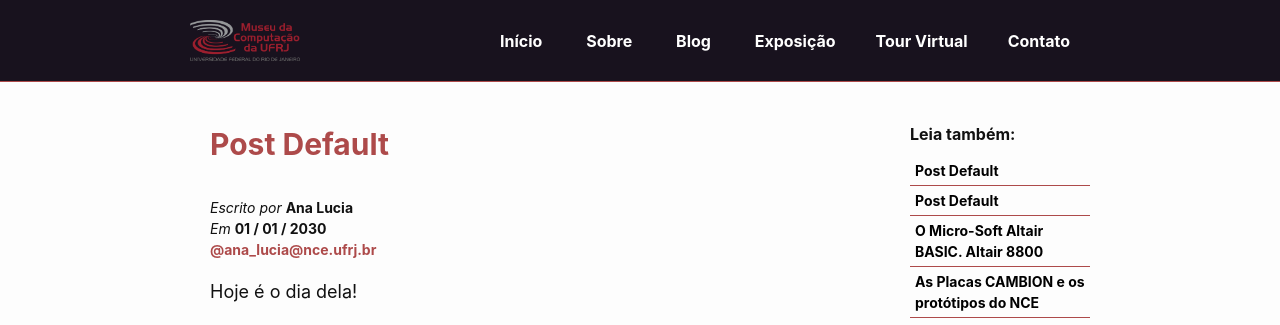
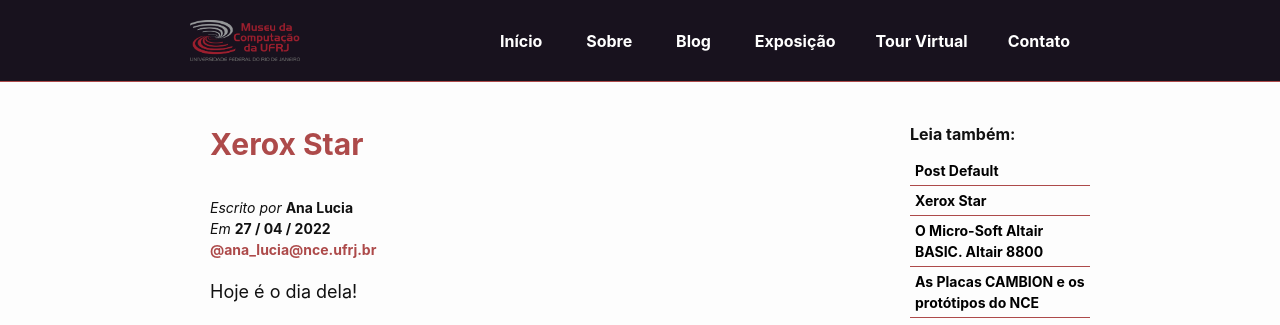
Before and after one commit to MuseuComputacao/museucomputacao.github.io, a Jekyll site: the page built from docs/_posts/2022-04-27-xerox-star.md, in a window 1280 px wide and 900 px high. Shown: the top 325 px of the window. Built offline with Jekyll 4.4.1, drawn with Linux system fonts in a browser that asks for light colours; nearby versions of some CDN libraries.

```diff
--- a/docs/_posts/2022-04-27-xerox-star.md
+++ b/docs/_posts/2022-04-27-xerox-star.md
@@ -1,7 +1,7 @@
 ---
 layout: post
-title:  Post Default
-date:   2030-01-01 00:00:00 -0300
+title:  Xerox Star
+date:   2022-04-27 00:00:00 -0300
 categories: curiosidades
 description: Xerox Star
 tags: curiosidades
```
